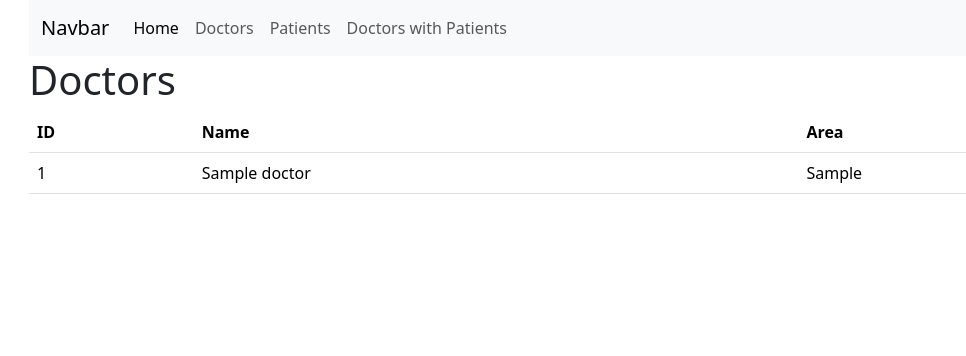
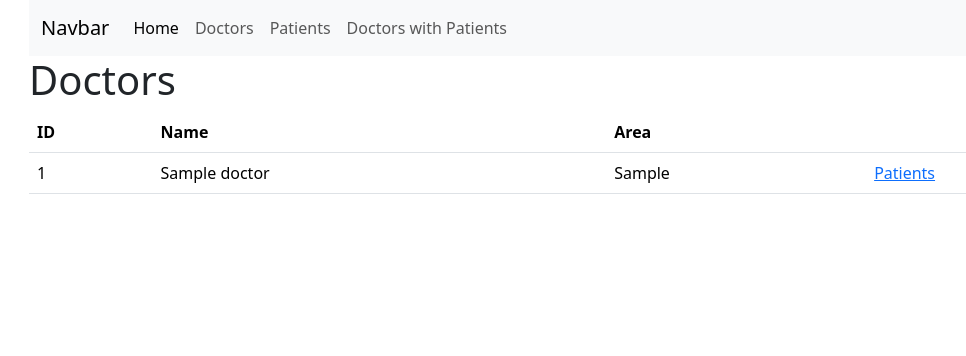
Before and after one commit to roshan-rai/hw3, a PHP site: page /doctors.php in a window 1280 px wide. Shown: the top 356 px of the page, without its empty margins (53-1019 px from the left). Run offline with PHP 8.4, Linux system fonts and the light colour scheme; tables that the repository leaves empty or names only in its code hold one stand-in row (values such as "Sample post").

Commit message:
Update view-doctors.php

```diff
--- a/view-doctors.php
+++ b/view-doctors.php
@@ -6,7 +6,7 @@
          <th>ID</th>
       <th>Name</th>
       <th>Area</th>
-
+         <th></th>
       </tr>
 
     </thead>
@@ -23,6 +23,7 @@
                     <td>
                       <?php echo $doctor['doctor_area'];?></td>
                     </td>
+                    <td><a href="patients-by-doctor.php?id=<?php echo $doctor['doctor_id'];?>">Patients</a></td>
                   </tr>
 
                 <?php
```
